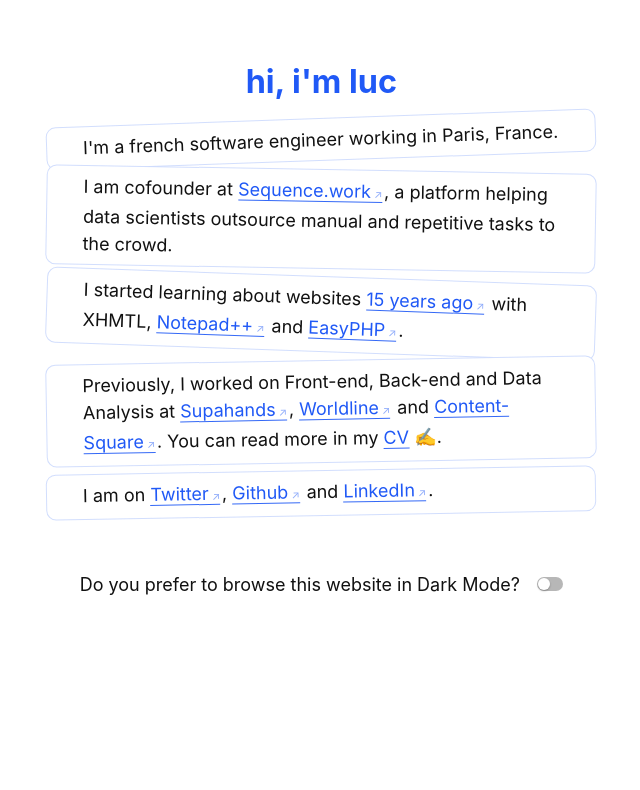
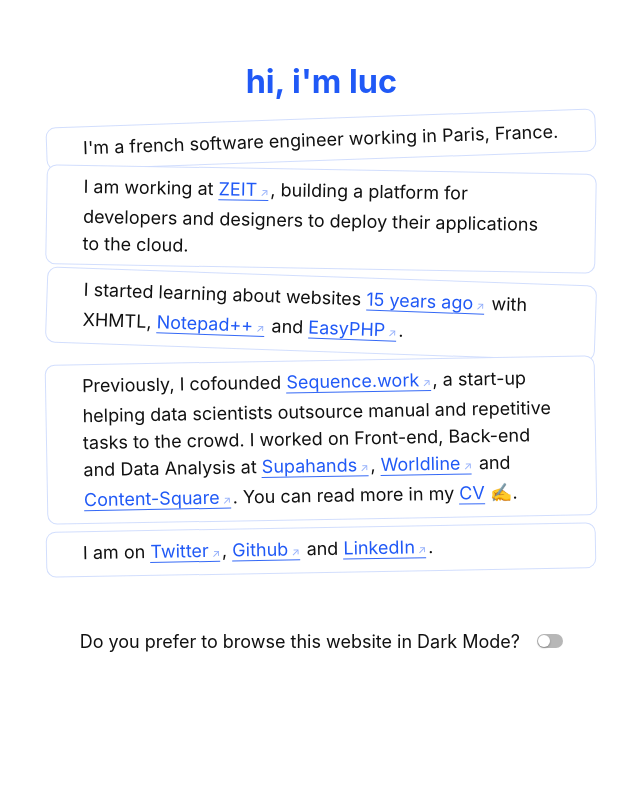
Before and after one commit to lucleray/luc.im, a Next.js app: page / in a window 1280 px wide. Shown: the top 790 px of the page, without its empty margins (56-696 px from the left). Built offline with nearby package versions, Linux system fonts and the light colour scheme; a web font is replaced by a local one.

Commit message:
add ZEIT

```diff
--- a/pages/index.js
+++ b/pages/index.js
@@ -11,9 +11,8 @@
     <H1 id="presentation-title">hi, i'm luc</H1>
     <Card>I'm a french software engineer working in Paris, France.</Card>
     <Card>
-      I am cofounder at{' '}
-      <A href="https://sequence.work">Sequence.work</A>, a platform helping data
-      scientists outsource manual and repetitive tasks to the crowd.
+      I am working at <A href="https://zeit.co">ZEIT</A>, building a platform
+      for developers and designers to deploy their applications to the cloud.
     </Card>
     <Card>
       I started learning about websites{' '}
@@ -22,7 +21,9 @@
       <A href="http://www.easyphp.org/">EasyPHP</A>.
     </Card>
     <Card>
-      Previously, I worked on Front-end, Back-end and Data Analysis at{' '}
+      Previously, I cofounded <A href="https://sequence.work">Sequence.work</A>,
+      a start-up helping data scientists outsource manual and repetitive tasks
+      to the crowd. I worked on Front-end, Back-end and Data Analysis at{' '}
       <A href="https://www.supahands.com/">Supahands</A>,{' '}
       <A href="https://worldline.com/">Worldline</A> and{' '}
       <A href="https://www.contentsquare.com/">Content-Square</A>. You can read
```
